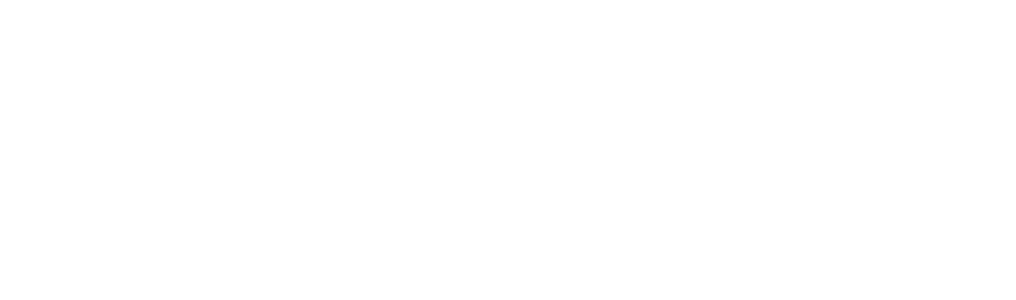
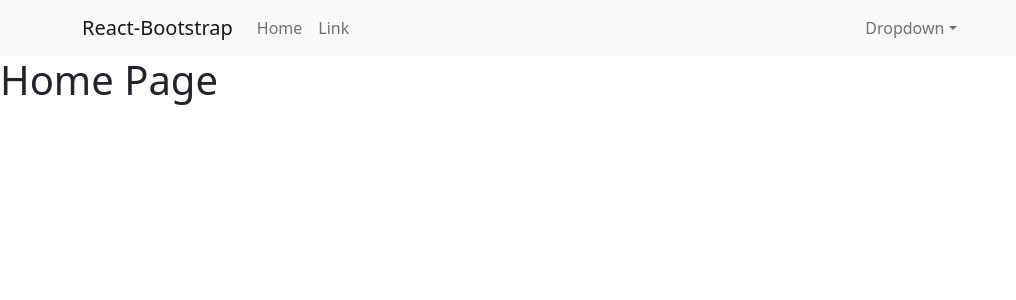
Before and after one commit to JuliaaMuller/Freedge, a React (Create React App) app in the folder client/: page / in a window 1280 px wide. Before the commit this address had no page. Shown: the top 300 px of the page, without its empty margins (0-1016 px from the left). Built offline with nearby package versions, Linux system fonts and the light colour scheme.

Commit message:
add a home page route

```diff
--- a/client/src/App.js
+++ b/client/src/App.js
@@ -2,7 +2,8 @@
 
 import { BrowserRouter, Routes, Route } from "react-router-dom";
 import IngredientList from "./components/IngredientList"
-import './App.css';
+import './App.scss';
+import Home from "./components/Home"
 
 function App() {
   return (
@@ -12,6 +13,10 @@
         path="/ingredients"
         element={<IngredientList />}>
       </Route>
+      <Route
+        path="/"
+        element={<Home />}>
+      </Route>
     </Routes>
   </BrowserRouter>
   );
--- a/client/src/App.css
+++ b/client/src/App.scss
@@ -1,3 +1,5 @@
+@import "~bootstrap/scss/bootstrap";
+
 .App {
   text-align: center;
 }
--- /dev/null
+++ b/client/src/components/Home.js
@@ -0,0 +1,16 @@
+import React from "react";
+import NavMenu from "./NavMenu";
+
+function Home () {
+  return (
+    <><NavMenu />
+    <h1>
+        Home Page
+      </h1></>
+
+
+  )
+}
+
+
+export default Home;
--- a/client/src/components/IngredientList.js
+++ b/client/src/components/IngredientList.js
@@ -2,6 +2,6 @@
 
 export default function IngredientList() {
   return (
-    <div>IngredientList</div>
+    <div><h1>IngredientList</h1></div>
   )
 }
--- /dev/null
+++ b/client/src/components/NavMenu.js
@@ -0,0 +1,28 @@
+import * as React from 'react';
+import './NavMenu.scss';
+import { Navbar, NavDropdown, Container, Nav } from 'react-bootstrap';
+
+
+export default function NavMenu() {
+  return (
+<Navbar bg="light" expand="lg">
+  <Container>
+    <Navbar.Brand href="#home">React-Bootstrap</Navbar.Brand>
+    <Navbar.Toggle aria-controls="basic-navbar-nav" />
+    <Navbar.Collapse id="basic-navbar-nav">
+      <Nav className="me-auto">
+        <Nav.Link href="#home">Home</Nav.Link>
+        <Nav.Link href="#link">Link</Nav.Link>
+        <NavDropdown className ="dropdown-nav" title="Dropdown" id="basic-nav-dropdown">
+          <NavDropdown.Item href="#action/3.1">Action</NavDropdown.Item>
+          <NavDropdown.Item href="#action/3.2">Another action</NavDropdown.Item>
+          <NavDropdown.Item href="#action/3.3">Something</NavDropdown.Item>
+          <NavDropdown.Divider />
+          <NavDropdown.Item href="#action/3.4">Separated link</NavDropdown.Item>
+        </NavDropdown>
+      </Nav>
+    </Navbar.Collapse>
+  </Container>
+</Navbar>
+  );
+}
--- /dev/null
+++ b/client/src/components/NavMenu.scss
@@ -0,0 +1,3 @@
+.dropdown-nav{
+margin-left: 500px ;
+}
--- a/client/src/index.js
+++ b/client/src/index.js
@@ -1,8 +1,10 @@
 import React from 'react';
 import ReactDOM from 'react-dom';
-import './index.css';
+import './index.scss';
 import App from './App';
 import reportWebVitals from './reportWebVitals';
+import 'bootstrap/dist/css/bootstrap.min.css';
+import './App.scss';
 
 ReactDOM.render(
   <React.StrictMode>
```
Also changed, not shown: client/package.json (+7 -0 lines), client/src/index.scss (renamed from client/src/index.css), 1 other file (tests, documents, lock files or other folders).
